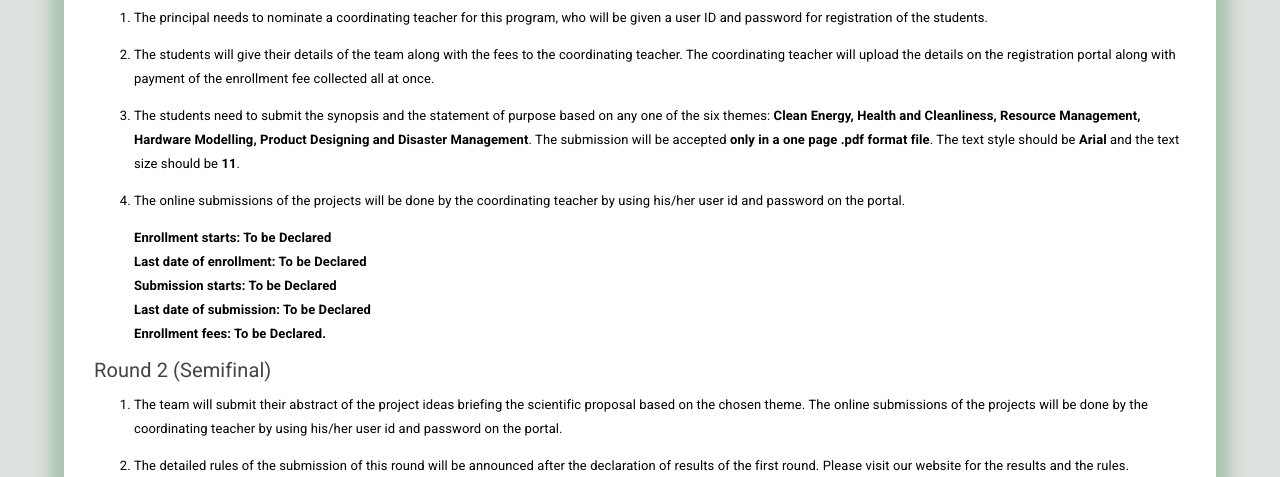
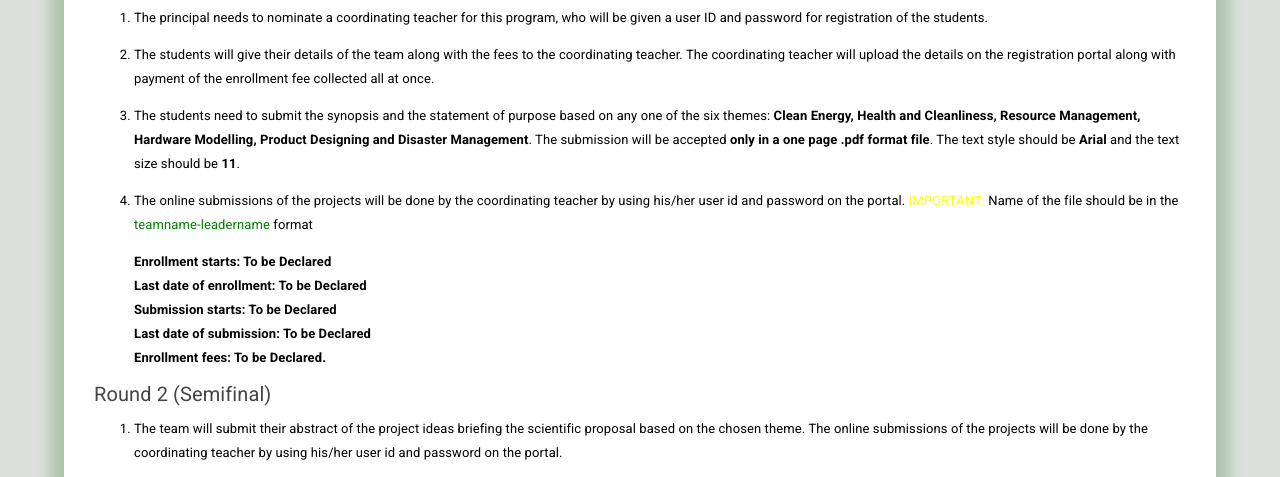
Before and after one commit to saurabhggg/YIP, a Flask app: page /rules_index in a window 1280 px wide. Shown: the part 248-725 px from the top of the page. Run offline with Flask 2, Linux system fonts and the light colour scheme; parts of the project's set-up code (start-up, migrations or seed data) failed here and were passed over; some libraries are stand-ins or nearby versions.

Commit message:
added filename rule

```diff
--- a/YIP-master/templates/rules_index.html
+++ b/YIP-master/templates/rules_index.html
@@ -99,7 +99,7 @@
 						<p>The students need to submit the synopsis and the statement of purpose based on any one of the six themes: <strong>Clean Energy, Health and Cleanliness, Resource Management, Hardware Modelling, Product Designing and Disaster Management</strong>. The submission will be accepted <strong>only in a one page .pdf format file</strong>. The text style should be <strong>Arial</strong> and the text size should be <strong>11</strong>.</p>
 					</li>
 					<li>
-						<p>The online submissions of the projects will be done by the coordinating teacher by using his/her user id and password on the portal.</p>
+						<p>The online submissions of the projects will be done by the coordinating teacher by using his/her user id and password on the portal. <span style="color: yellow;">IMPORTANT:</span> Name of the file should be in the <span style="color: green;">teamname-leadername</span> format</p>
 					</li>
 					<p>
 						<strong>Enrollment starts: To be Declared</strong><br/>
```
